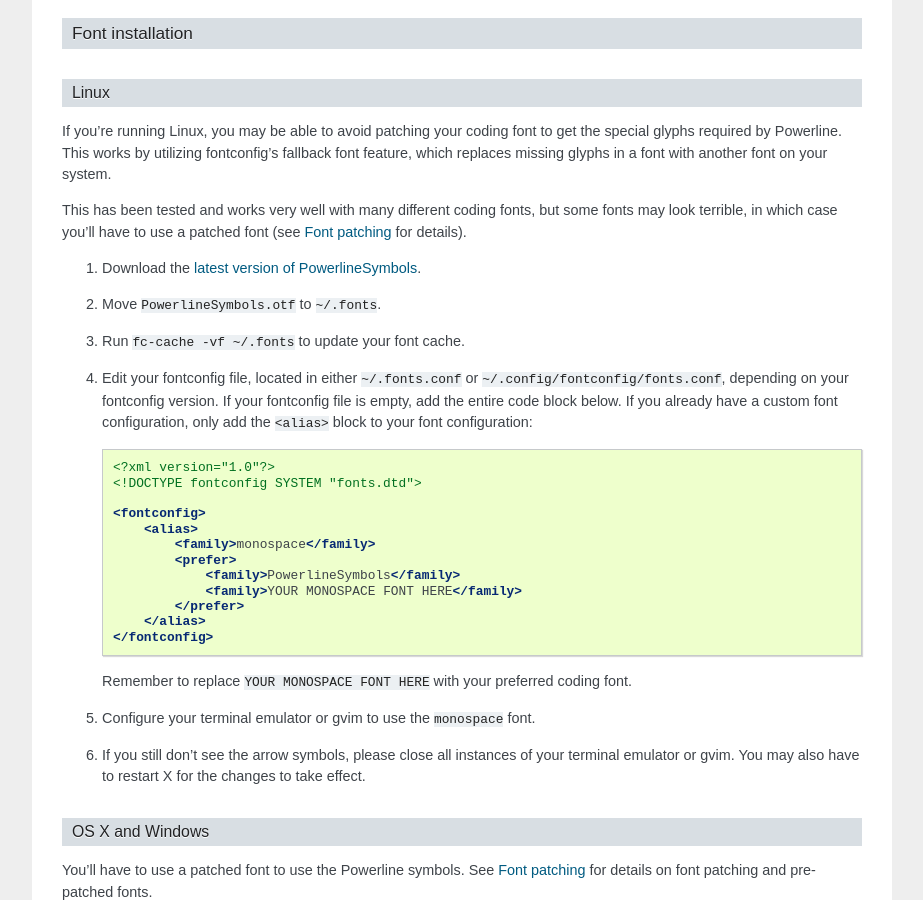
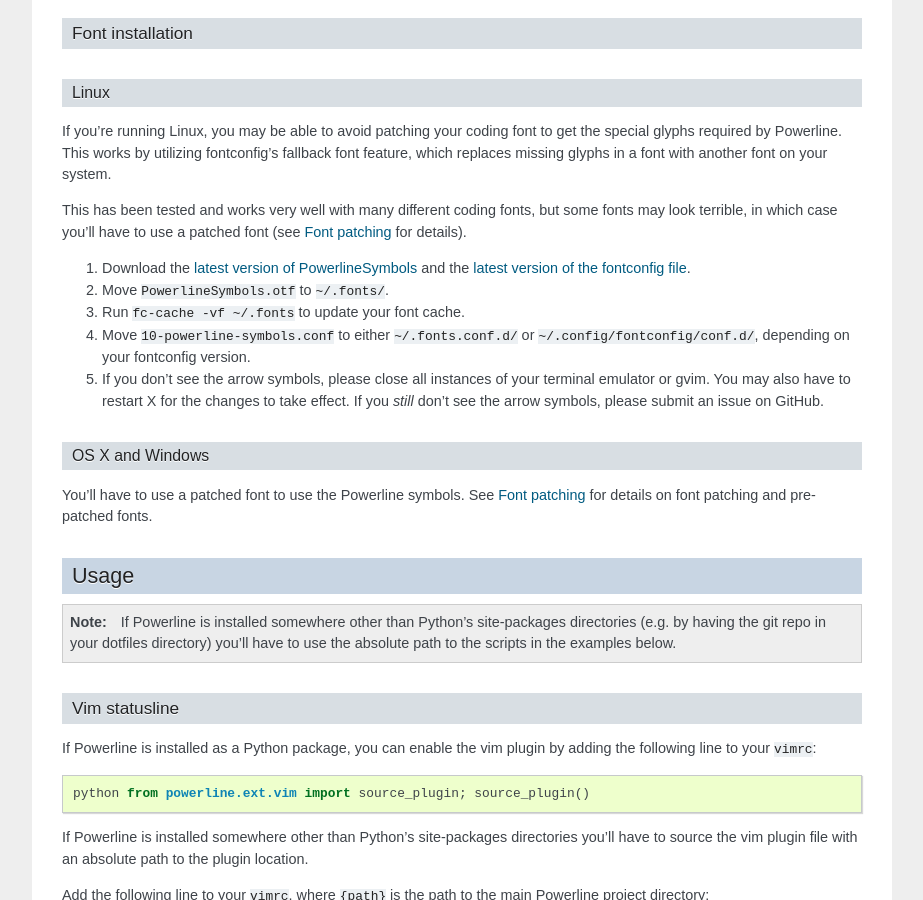
Before and after one commit to someyooyo/someyooyo, a Sphinx documentation site: the page built from docs/source/overview.rst, in a window 1280 px wide and 900 px high, scrolled down 1032 px. Shown: the whole window, without its empty margins (198-1121 px from the left). Built offline with Sphinx 7.4.7, drawn with Linux system fonts in a browser that asks for light colours.

Commit message:
Update font installation instructions
Refs #60.

```diff
--- a/docs/source/overview.rst
+++ b/docs/source/overview.rst
@@ -71,36 +71,18 @@ but some fonts may look terrible, in which case you'll have to use a patched
 font (see :ref:`font-patching` for details).
 
 1. Download the `latest version of PowerlineSymbols
-   <https://github.com/Lokaltog/powerline/raw/develop/powerline/fontpatcher/PowerlineSymbols.otf>`_.
-2. Move :file:`PowerlineSymbols.otf` to :file:`~/.fonts`.
+   <https://github.com/Lokaltog/powerline/raw/develop/font/PowerlineSymbols.otf>`_
+   and the `latest version of the fontconfig file
+   <https://github.com/Lokaltog/powerline/raw/develop/font/10-powerline-symbols.conf>`_.
+2. Move :file:`PowerlineSymbols.otf` to :file:`~/.fonts/`.
 3. Run ``fc-cache -vf ~/.fonts`` to update your font cache.
-4. Edit your fontconfig file, located in either :file:`~/.fonts.conf` or
-   :file:`~/.config/fontconfig/fonts.conf`, depending on your fontconfig
-   version.  If your fontconfig file is empty, add the entire code block
-   below. If you already have a custom font configuration, only add the
-   ``<alias>`` block to your font configuration:
-
-   .. code-block:: xml
-
-      <?xml version="1.0"?>
-      <!DOCTYPE fontconfig SYSTEM "fonts.dtd">
-
-      <fontconfig>
-          <alias>
-              <family>monospace</family>
-              <prefer>
-                  <family>PowerlineSymbols</family>
-                  <family>YOUR MONOSPACE FONT HERE</family>
-              </prefer>
-          </alias>
-      </fontconfig>
-
-   Remember to replace ``YOUR MONOSPACE FONT HERE`` with your preferred
-   coding font.
-5. Configure your terminal emulator or gvim to use the ``monospace`` font.
-6. If you still don't see the arrow symbols, please close all instances of
-   your terminal emulator or gvim. You may also have to restart X for the
-   changes to take effect.
+4. Move :file:`10-powerline-symbols.conf` to either :file:`~/.fonts.conf.d/`
+   or :file:`~/.config/fontconfig/conf.d/`, depending on your fontconfig
+   version.
+5. If you don't see the arrow symbols, please close all instances of your
+   terminal emulator or gvim. You may also have to restart X for the changes
+   to take effect. If you *still* don't see the arrow symbols, please submit
+   an issue on GitHub.
 
 OS X and Windows
 ****************
```
